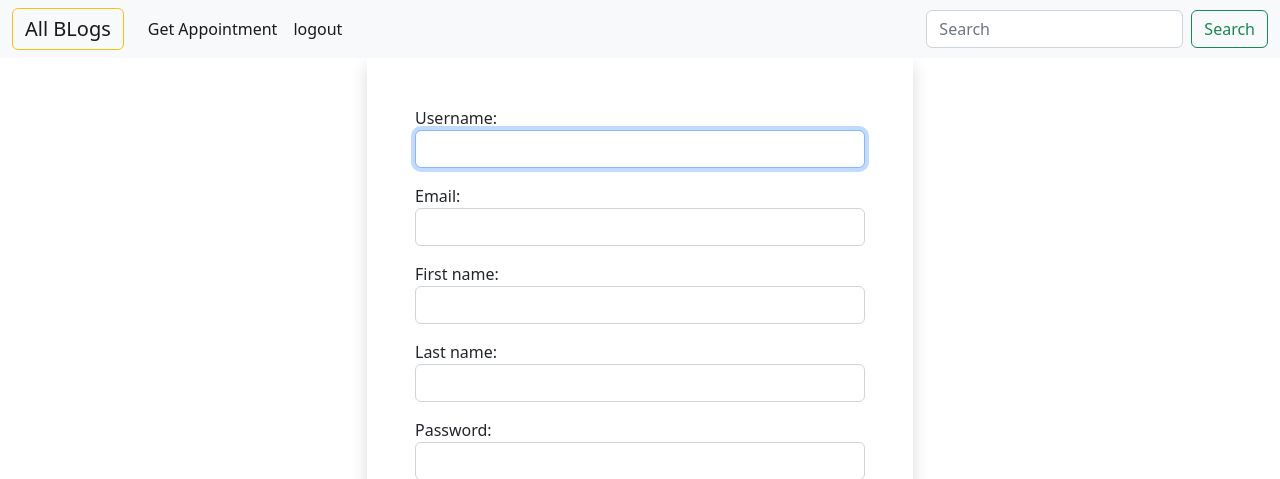
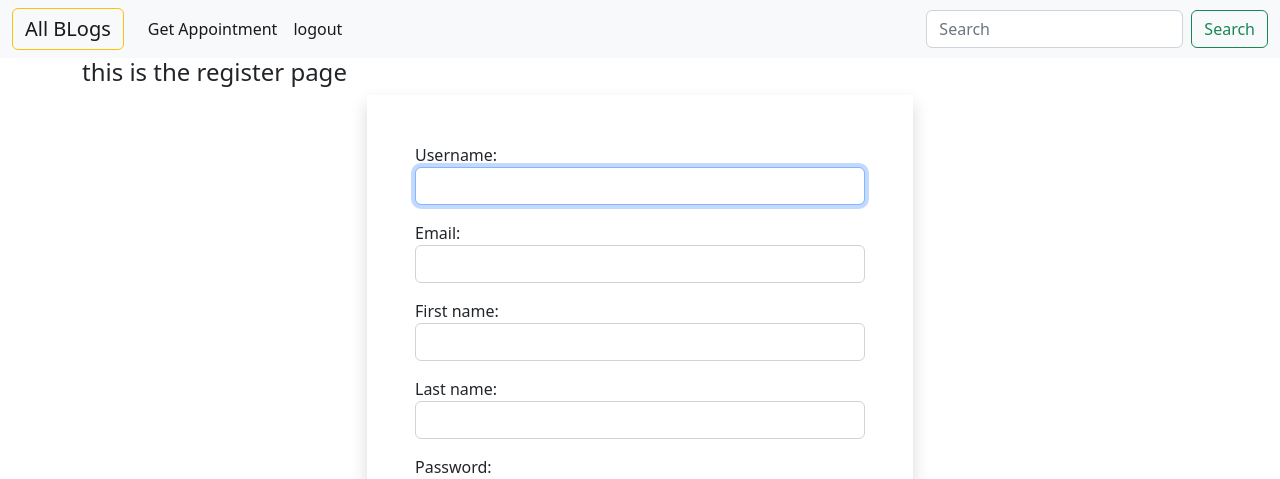
Before and after one commit to prakhar15101994/my_Blog, a Django app: page / in a window 1280 px wide. Shown: the top 479 px of the page. Run offline with Django 4.2, Linux system fonts and the light colour scheme.

Commit message:
heading addded

```diff
--- a/multi_user/templates/accounts/register_page.html
+++ b/multi_user/templates/accounts/register_page.html
@@ -5,7 +5,7 @@
 
 
 <div class="container">
-
+<h4>this is the register page</h4>
     <div class="row">
         <div class="col-md-6 offset-md-3">
             {% if messages %}
```
